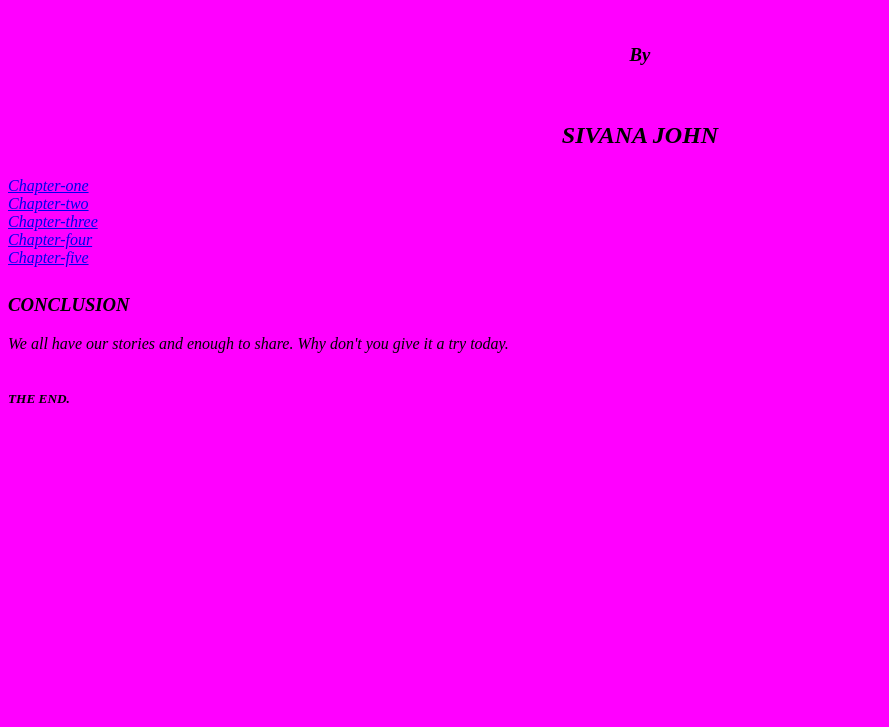
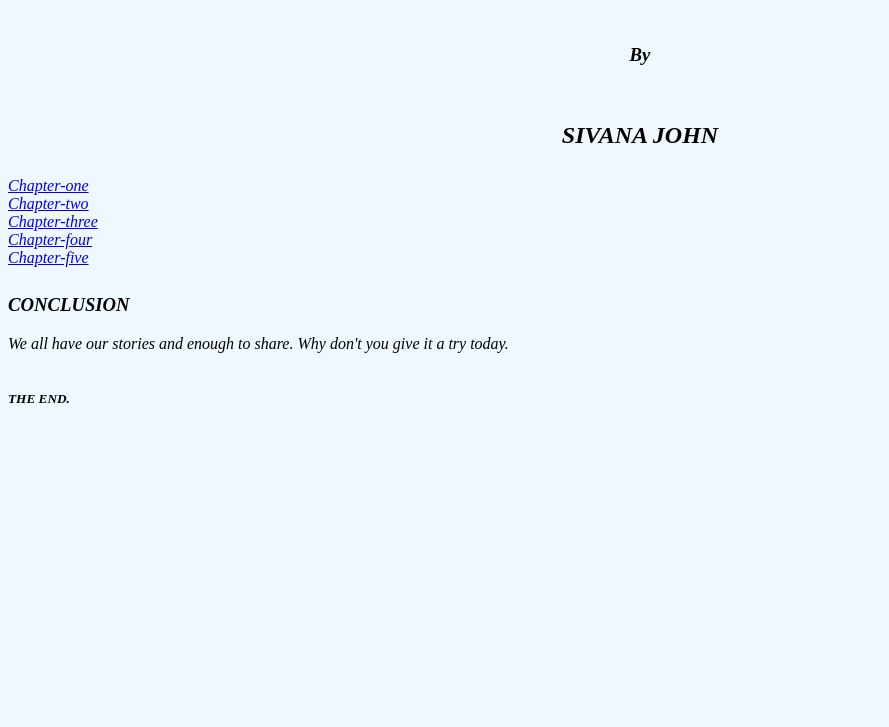
Before and after one commit to SivanaJay/my-story, a plain HTML site: page index.html in a window 1280 px wide. Shown: the part 73-800 px from the top of the page, without its empty margins (0-889 px from the left). Drawn offline with Linux system fonts and the light colour scheme.

Commit message:
Update styles.css

```diff
--- a/css/styles.css
+++ b/css/styles.css
@@ -1,5 +1,5 @@
 body {
-background-color: magenta;
+background-color: #F0F8FF;
 font-style: italic;
 
 }
```
